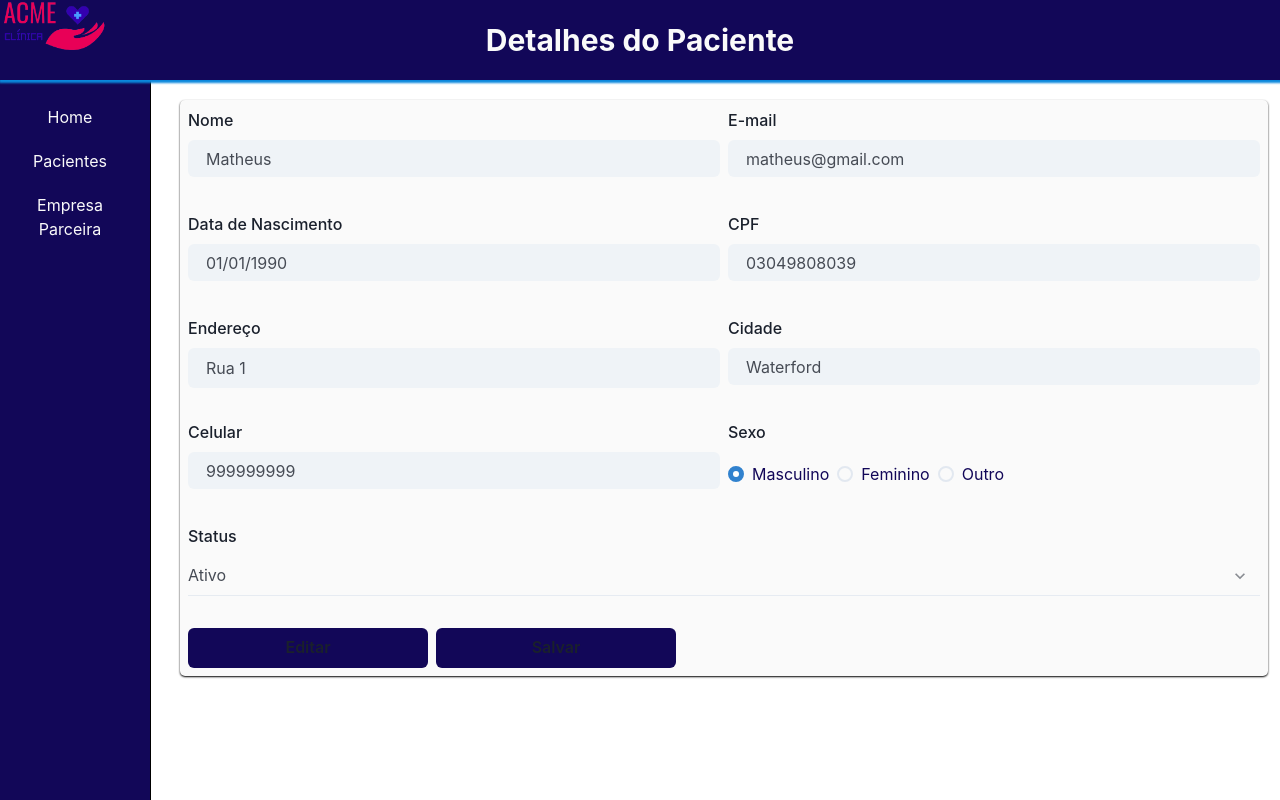
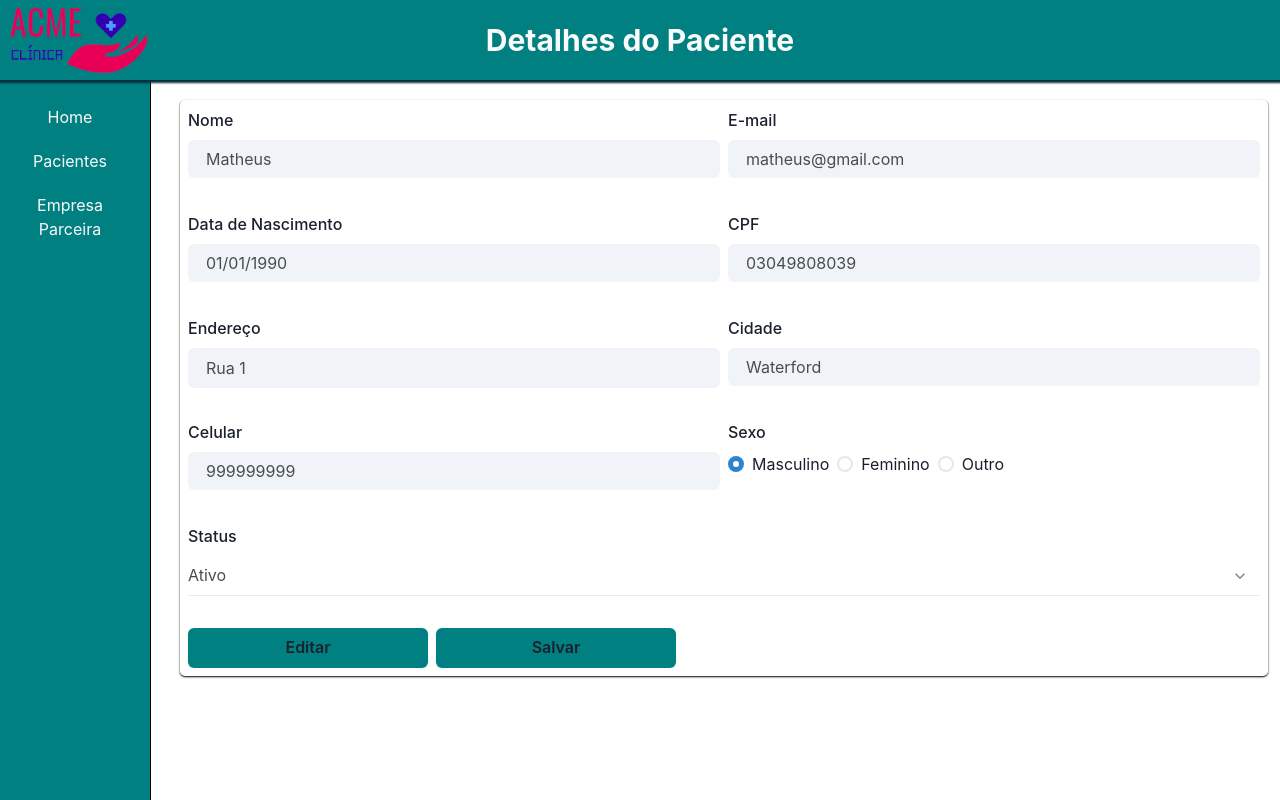
Before and after one commit to Mathluiz23/clinica-ACME, a React (Create React App) app: page /details/1 in a window 1280 px wide. Built offline with nearby package versions, Linux system fonts and the light colour scheme.

Commit message:
:lipstick: feat: Ajustando estilização das páginas e alteração das cores do layout

```diff
--- a/src/components/Form/patientForm/error/errorMessage.css
+++ b/src/components/Form/patientForm/error/errorMessage.css
@@ -1,7 +1,7 @@
 .error-message {
   color: red;
-  font-size: 12px;
-  margin-top: 0.2rem;
+  font-size: 10px;
+  margin-top: 0.1rem;
   height: 30px;
   text-align: right;
   font-weight: bold;
--- a/src/components/loading/loading.css
+++ b/src/components/loading/loading.css
@@ -7,19 +7,19 @@
   animation: is-rotating 1s infinite;
   border: 6px solid #e5e5e5;
   border-radius: 50%;
-  border-top-color: var(--color-variant);
+  border-top-color: var(--color-primary);
   height: 80px;
   width: 80px;
 }
 
-span {
+.loading-span {
   display: flex;
   align-items: center;
   justify-content: center;
   margin: 0 auto;
   margin-top: 10px;
   font-size: 15px;
-  color: rgb(18, 7, 88);
+  color: var(--color-primary);
 }
 
 @keyframes is-rotating {
--- a/src/components/logoTipo/logoTipo.css
+++ b/src/components/logoTipo/logoTipo.css
@@ -1,7 +1,8 @@
 .logoTipo {
   position: fixed;
-  width: 110px;
+  width: 150px;
   height: 80px;
   top: 0;
+  margin: 5px;
   z-index: 1;
 }
--- a/src/pages/mainPage/mainPage.css
+++ b/src/pages/mainPage/mainPage.css
@@ -19,7 +19,7 @@
 }
 
 .register-and-search-button {
-  color: var(--color-ligth);
+  color: var(--color-ligth) !important;
   width: 220px;
   height: 45px !important;
   font-size: 15px;
--- a/src/pages/registerPage/registerPage.css
+++ b/src/pages/registerPage/registerPage.css
@@ -4,7 +4,6 @@
   margin-top: 100px;
   margin-bottom: 40px;
   width: 85% !important;
-  background-color: var(--color-ligth);
   border-radius: 5px;
   padding: 8px;
   box-shadow: 0 1px 2px black;
--- a/src/style/App.css
+++ b/src/style/App.css
@@ -1,4 +1,3 @@
 .App {
   text-align: center;
-  text-align: center;
 }
--- a/src/style/index.css
+++ b/src/style/index.css
@@ -16,8 +16,8 @@ body {
 }
 
 :root {
-  --color-primary: #120758;
-  --color-variant: rgb(10, 135, 220);
+  --color-primary: #008080;
+  --color-variant: #052c3a;
   --color-ligth: rgb(250, 250, 250);
   --container-width-lg: 80%;
   --container-width-md: 86%;
```
